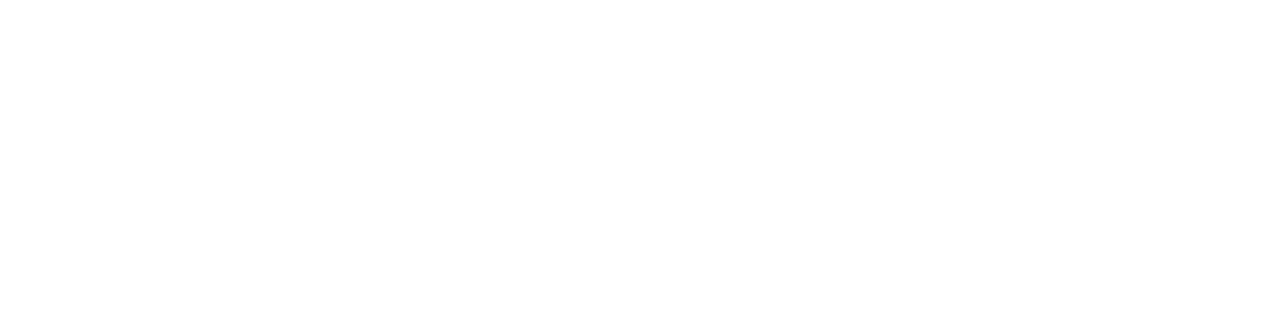
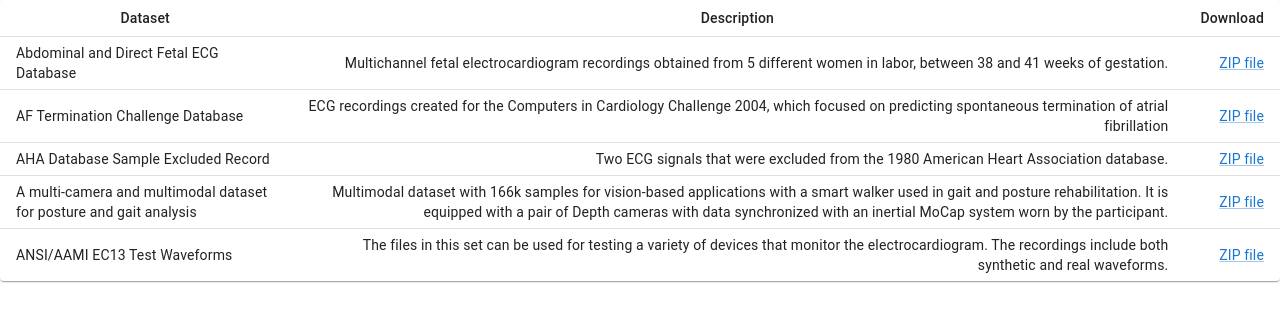
Before and after one commit to afnanmmir/EE461L_Project, a React (Create React App) app in the folder client/: page /datasets in a window 1280 px wide. Before the commit this address had no page. Shown: the top 322 px of the page. Built offline with nearby package versions, Linux system fonts and the light colour scheme.

Commit message:
added dataset page

```diff
--- a/client/package.json
+++ b/client/package.json
@@ -4,9 +4,10 @@
   "private": true,
   "proxy": "http://127.0.0.1:5000",
   "dependencies": {
-    "@emotion/react": "^11.8.1",
+    "@emotion/react": "^11.8.2",
     "@emotion/styled": "^11.8.1",
-    "@mui/material": "^5.4.4",
+    "@mui/material": "^5.5.3",
+    "@mui/x-data-grid": "^5.7.0",
     "@testing-library/jest-dom": "^5.16.2",
     "@testing-library/react": "^12.1.3",
     "@testing-library/user-event": "^13.5.0",
--- /dev/null
+++ b/client/src/pages/DataSets.js
@@ -0,0 +1,55 @@
+import React from 'react'
+import Table from '@mui/material/Table';
+import TableBody from '@mui/material/TableBody';
+import TableCell from '@mui/material/TableCell';
+import TableContainer from '@mui/material/TableContainer';
+import TableHead from '@mui/material/TableHead';
+import TableRow from '@mui/material/TableRow';
+import Paper from '@mui/material/Paper';
+import Link from '@mui/material/Link';
+
+function createData(name, description, download, carbs, protein) {
+  return { name, description, download};
+}
+
+const rows = [
+  createData('Abdominal and Direct Fetal ECG Database', 'Multichannel fetal electrocardiogram recordings obtained from 5 different women in labor, between 38 and 41 weeks of gestation.', 'https://physionet.org/static/published-projects/adfecgdb/abdominal-and-direct-fetal-ecg-database-1.0.0.zip'),
+  createData('AF Termination Challenge Database','ECG recordings created for the Computers in Cardiology Challenge 2004, which focused on predicting spontaneous termination of atrial fibrillation','https://physionet.org/static/published-projects/aftdb/af-termination-challenge-database-1.0.0.zip'),
+  createData('AHA Database Sample Excluded Record','Two ECG signals that were excluded from the 1980 American Heart Association database.','https://physionet.org/static/published-projects/ahadb/aha-database-sample-excluded-record-1.0.0.zip'),
+  createData('A multi-camera and multimodal dataset for posture and gait analysis','Multimodal dataset with 166k samples for vision-based applications with a smart walker used in gait and posture rehabilitation. It is equipped with a pair of Depth cameras with data synchronized with an inertial MoCap system worn by the participant.','https://physionet.org/static/published-projects/multi-gait-posture/a-multi-camera-and-multimodal-dataset-for-posture-and-gait-analysis-1.0.0.zip'),
+  createData('ANSI/AAMI EC13 Test Waveforms','The files in this set can be used for testing a variety of devices that monitor the electrocardiogram. The recordings include both synthetic and real waveforms.','https://physionet.org/static/published-projects/aami-ec13/ansiaami-ec13-test-waveforms-1.0.0.zip')
+];
+
+const DataSet = () => {
+    return (
+        <TableContainer component={Paper}>
+          <Table sx={{ minWidth: 650 }} size="small" aria-label="a dense table">
+            <TableHead>
+              <TableRow>
+                <TableCell align="center">Dataset</TableCell>
+                <TableCell align="center">Description</TableCell>
+                <TableCell align="center">Download</TableCell>
+              </TableRow>
+            </TableHead>
+            <TableBody>
+              {rows.map((row) => (
+                <TableRow
+                  key={row.name}
+                  sx={{ '&:last-child td, &:last-child th': { border: 0 } }}
+                >
+                  <TableCell component="th" scope="row">
+                    {row.name}
+                  </TableCell>
+                  <TableCell align="right">{row.description}</TableCell>
+                  <TableCell align="right">
+                    <Link href={row.download}> ZIP file </Link>
+                  </TableCell>
+                </TableRow>
+              ))}
+            </TableBody>
+          </Table>
+        </TableContainer>
+      );
+  }
+
+  export default DataSet
--- a/client/src/pages/LandingPage.js
+++ b/client/src/pages/LandingPage.js
@@ -44,6 +44,7 @@
                         spacing={2}
                         justifyContent="center"
                     >
+                        <a href='/datasets'><Button variant='outlined'>DataSets</Button></a>
                         <a href='/login'><Button variant='contained'>Log in</Button></a>
                         <a href='/register'><Button variant='outlined'>Sign Up</Button></a>
                     </Stack>
--- a/client/src/router.js
+++ b/client/src/router.js
@@ -8,14 +8,17 @@
 import LandingPage from "./pages/LandingPage";
 import SignUpComponent from "./pages/SignUp";
 import LoginPage from "./pages/Login";
+import DataSet from "./pages/DataSets";
 
 const AppRouter = () => {
   return (
       <BrowserRouter>
         <Routes>
             <Route exact path="/" element={<LandingPage />}/>
+            <Route exact path="/datasets" element={<DataSet />}/>
             <Route exact path="/register" element={<SignUpComponent />}/>
             <Route exact path="/login" element={<LoginPage />}></Route>
+
         </Routes>
       </BrowserRouter>
   );
```
Also changed, not shown: 1 other file (tests, documents, lock files or other folders).
